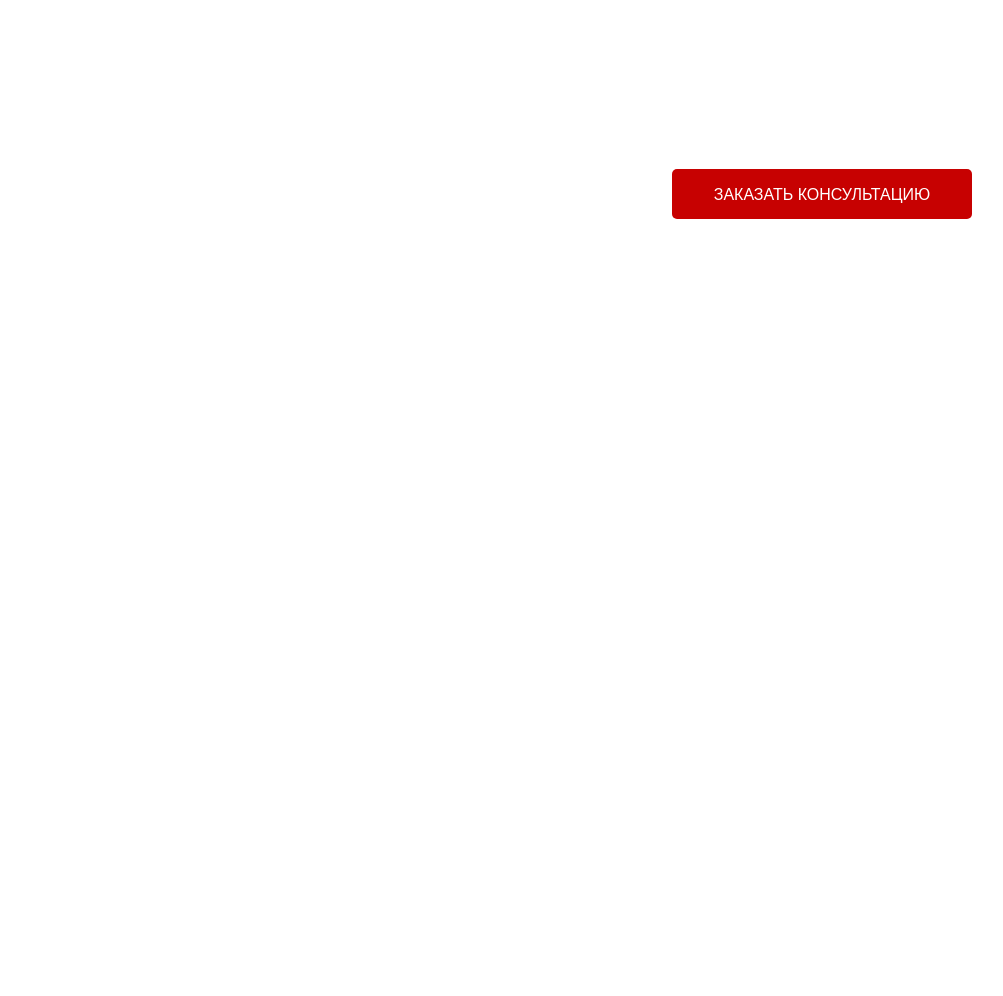
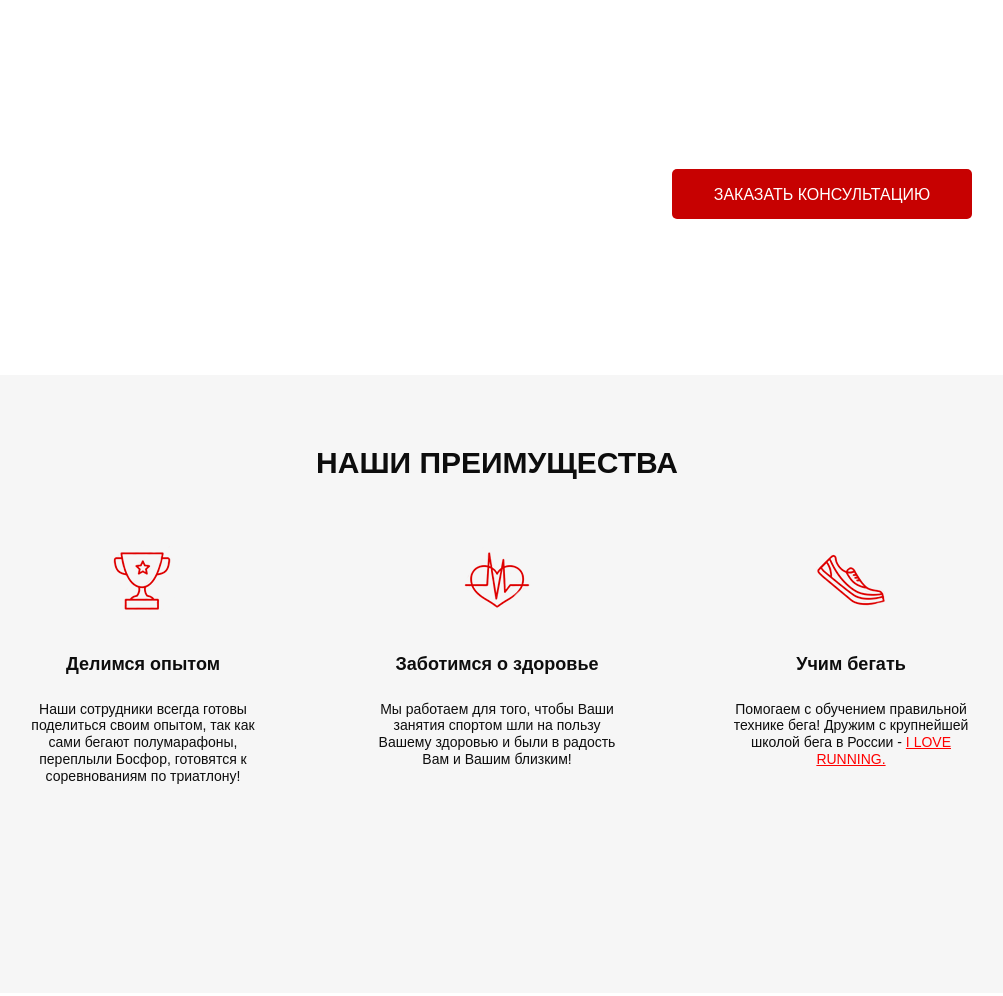
Before and after one commit to LlNNORM/Pulse, a website: page src/index.html in a window 1280 px wide. Shown: the part 397-1393 px from the top of the page, without its empty margins (143-1146 px from the left). Before the commit the page ends 800 px from the top, so only its background shows below. Drawn offline with Linux system fonts and the light colour scheme.

Commit message:
Second section is made

```diff
--- a/src/index.html
+++ b/src/index.html
@@ -49,9 +49,38 @@
                     <a href="#">ПЕРЕЙТИ В КАТАЛОГ</a>
                 </div>
             </div>
-
         </div>
     </div>
+        <div class="advantages">
+            <div class="container">
+                <div class="title">НАШИ ПРЕИМУЩЕСТВА</div>
+                <div class="advantages__icons">
+                    <div class="advantages__icon">
+                        <img src="icons/advantages/cup.png" alt="cup">
+                        <p3>Делимся опытом</p3>
+                        Наши сотрудники всегда готовы поделиться своим опытом,
+                        так как сами бегают полумарафоны, переплыли Босфор, готовятся к соревнованиям по триатлону!
+                    </div>
+
+                    <div class="advantages__icon">
+                        <img src="icons/advantages/heart.png" alt="heart">
+                        <p3>Заботимся о здоровье</p3>
+                        Мы работаем для того,
+                        чтобы Ваши занятия спортом шли на пользу Вашему здоровью и были в радость Вам и Вашим близким!
+                    </div>
+
+                    <div class="advantages__icon">
+                        <img src="icons/advantages/shoe.png" alt="shoe">
+                        <p3>Учим бегать</p3>
+                        Помогаем с обучением
+                        правильной технике бега!
+                        Дружим с крупнейшей школой бега в России - <span>I LOVE RUNNING.</span>
+                    </div>
+                </div>
+            </div>
+        </div>
+
+
 <script src="js/script.js"></script>
 </body>
 </html>
--- /dev/null
+++ b/src/sass/blocks/_advantages.scss
@@ -0,0 +1,37 @@
+.advantages {
+    min-height: 470px;
+    background-color: #f6f6f6;
+    padding: 70px 0 78px 0;
+    text-align: center;
+
+    &__icons {
+        margin-top: 65px;
+        display: flex;
+        justify-content: space-between;
+    }
+    &__icon {
+        width: 242px;
+        font-size: 14px;
+        line-height: 1.2;
+        font-weight: 300;
+        color: #0d0d0d;
+        img {
+            display: block;
+            margin: 0 auto;
+        }
+        p3 {
+            display: block;
+            margin-top: 38px;
+            margin-bottom: 25px;
+            text-align: center;
+            font-size: 18px;
+            line-height: 1.2;
+            font-weight: 700;
+            color: #0d0d0d;
+        }
+        span {
+            text-decoration: underline;
+            color: #ff0000;
+        }
+    }
+}
--- /dev/null
+++ b/src/sass/blocks/_title.scss
@@ -0,0 +1,6 @@
+.title {
+    font-size: 30px;
+    line-height: 1.2;
+    font-weight: 700;
+    color: #0d0d0d;
+}
--- a/src/sass/style.scss
+++ b/src/sass/style.scss
@@ -3,6 +3,8 @@
 @import 'blocks/promo';
 @import 'blocks/header';
 @import 'blocks/buttons';
+@import 'blocks/advantages';
+@import 'blocks/title';
 @import 'media';
 
 *
```
Also changed, not shown: src/css/style.min.css. Lines whose indentation alone changed are shown as unchanged.
